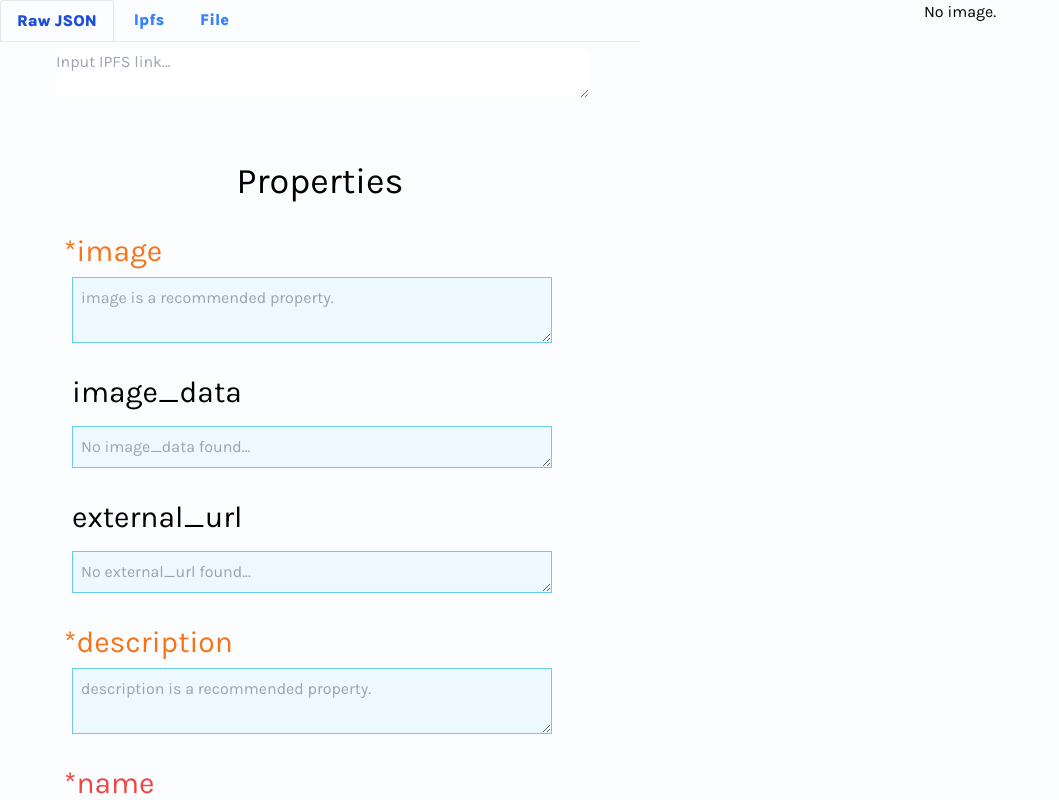
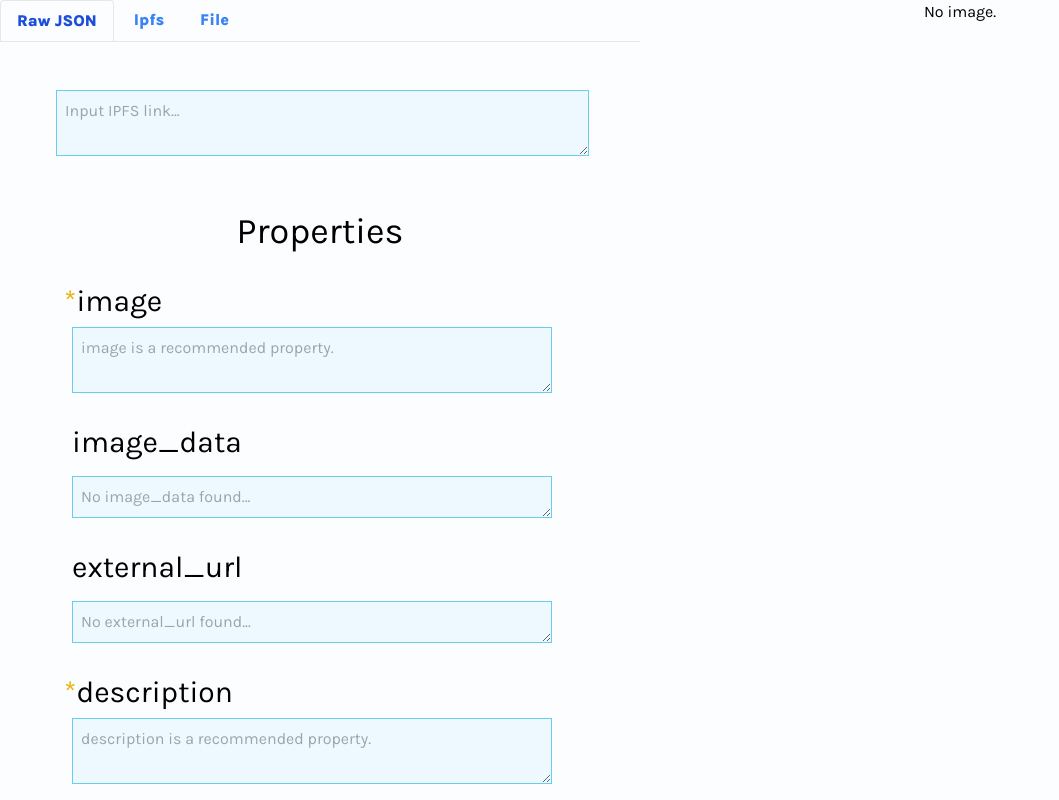
Before and after one commit to fn-Drew/Metadata-Preview, a React (Create React App) app: page / in a window 1280 px wide. Both pictures are taken after a click on the input "Ipfs". Shown: the top 800 px of the page, without its empty margins (0-1059 px from the left). Built offline with nearby package versions, Linux system fonts and the light colour scheme.

Commit message:
updated ipfs input styling

```diff
--- a/src/Components/IpfsInput.js
+++ b/src/Components/IpfsInput.js
@@ -21,8 +21,8 @@ const IpfsInput = ({ setRawJsonInput }) => {
   }
 
   return (
-    <div class="py-2 mx-14 w-full">
-      <textarea class="w-5/6 h-5/6 resize-y" value={ipfsInput} onInput={handleIpfsInput} placeholder="Input IPFS link..." />
+    <div class="pt-12 mx-14 w-full">
+      <textarea class="bg-[#edf9fe] border-[#69cdee] border-[1px] p-2 border-solid w-5/6 h-5/6 resize-y" value={ipfsInput} onInput={handleIpfsInput} placeholder="Input IPFS link..." />
     </div>
   )
 
--- a/src/Components/render/SchemaUI.js
+++ b/src/Components/render/SchemaUI.js
@@ -66,14 +66,14 @@ const SchemaUI = ({ userInput }) => {
           } else if (propertyInfo.necessity === "required") {
             return (
               <div class="my-4 ml-14">
-                <div class="text-3xl text-red-500">*{propertyName}</div>
+                <div class="text-3xl"><span class="text-red-500">*</span>{propertyName}</div>
                 <textarea class="bg-[#edf9fe] transition-shadow duration-300 focus:outline-none focus:shadow-md p-2 m-2 border-[#69cdee] border-solid border-[1px] w-5/6 h-5/6 resize-y" placeholder={`${propertyName} is a required property!`} value={propertyInfo.value} />
               </div>
             )
           } else if (propertyInfo.necessity === "recommended") {
             return (
               <div class="my-4 ml-14">
-                <div class="text-3xl text-orange-500">*{propertyName}</div>
+                <div class="text-3xl"><span class="text-yellow-500">*</span>{propertyName}</div>
                 <textarea class="bg-[#edf9fe] transition-shadow duration-300 focus:outline-none focus:shadow-md p-2 m-2 border-[#69cdee] border-solid border-[1px] w-5/6 h-5/6 resize-y" placeholder={`${propertyName} is a recommended property.`} value={propertyInfo.value} />
               </div>
             )
```
